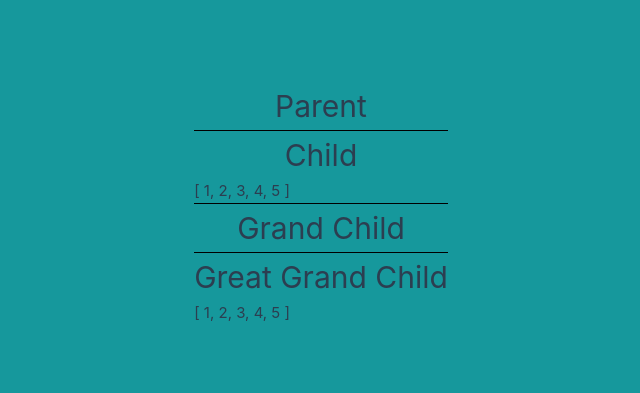
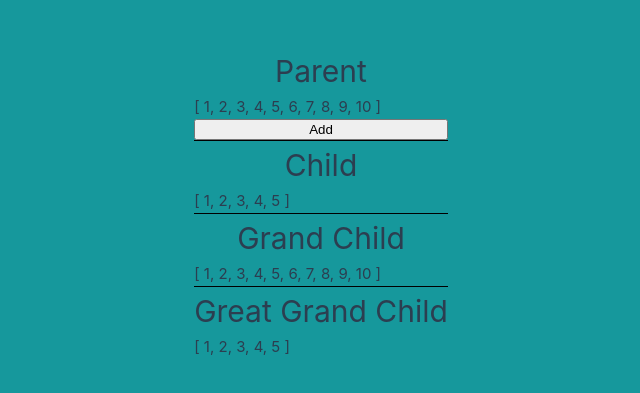
Before and after one commit to andimarcell/belajar-vue3-state-management, a Vue app: page / in a window 1280 px wide. Shown: the part 197-590 px from the top of the page, without its empty margins (319-959 px from the left). Built offline with nearby package versions, Linux system fonts and the light colour scheme.

Commit message:
07.Memisahkan State Dengan Composable

```diff
--- a/src/components/GrandChild.vue
+++ b/src/components/GrandChild.vue
@@ -1,12 +1,14 @@
 <script setup lang="ts">
 import GreatGrantChild from './GreatGrantChild.vue';
+import useNumbers from '@/composables/useNumbers';
 
-
+const { numbers, addNumber } = useNumbers();
 </script>
 
 <template>
     <div>
         <h1>Grand Child</h1>
+        {{ numbers }}
         <div class="line"></div>
         <GreatGrantChild/>
     </div>
--- a/src/components/Parent.vue
+++ b/src/components/Parent.vue
@@ -1,10 +1,14 @@
 <script setup>
 import Child from './Child.vue';
+import useNumbers from '@/composables/useNumbers';
 
+const { numbers, addNumber } = useNumbers();
 </script>
 <template>
     <div>
         <h1>Parent</h1>
+            {{ numbers }}
+            <button @click="addNumber">Add</button>
         <div class="line"></div>
         <Child/>
 </div>
--- /dev/null
+++ b/src/composables/useNumbers.js
@@ -0,0 +1,14 @@
+import { ref } from 'vue';
+
+export default function useNumbers() {
+    const numbers = ref([1, 2, 3, 4, 5, 6, 7, 8, 9, 10]);
+
+    const addNumber = () => {
+        numbers.value.push(numbers.value.length + 1);
+    };
+
+    return {
+        numbers,
+        addNumber
+    };
+}
```
